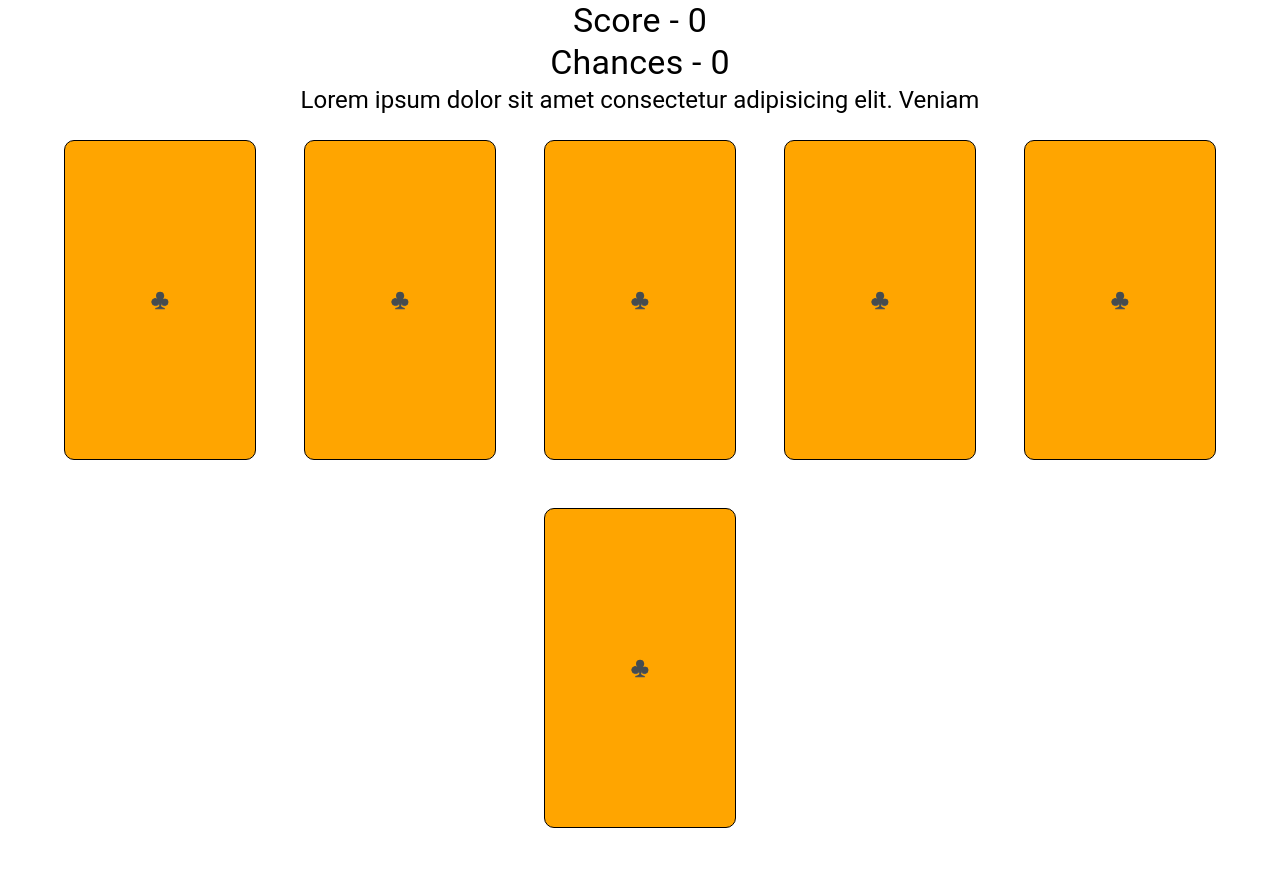
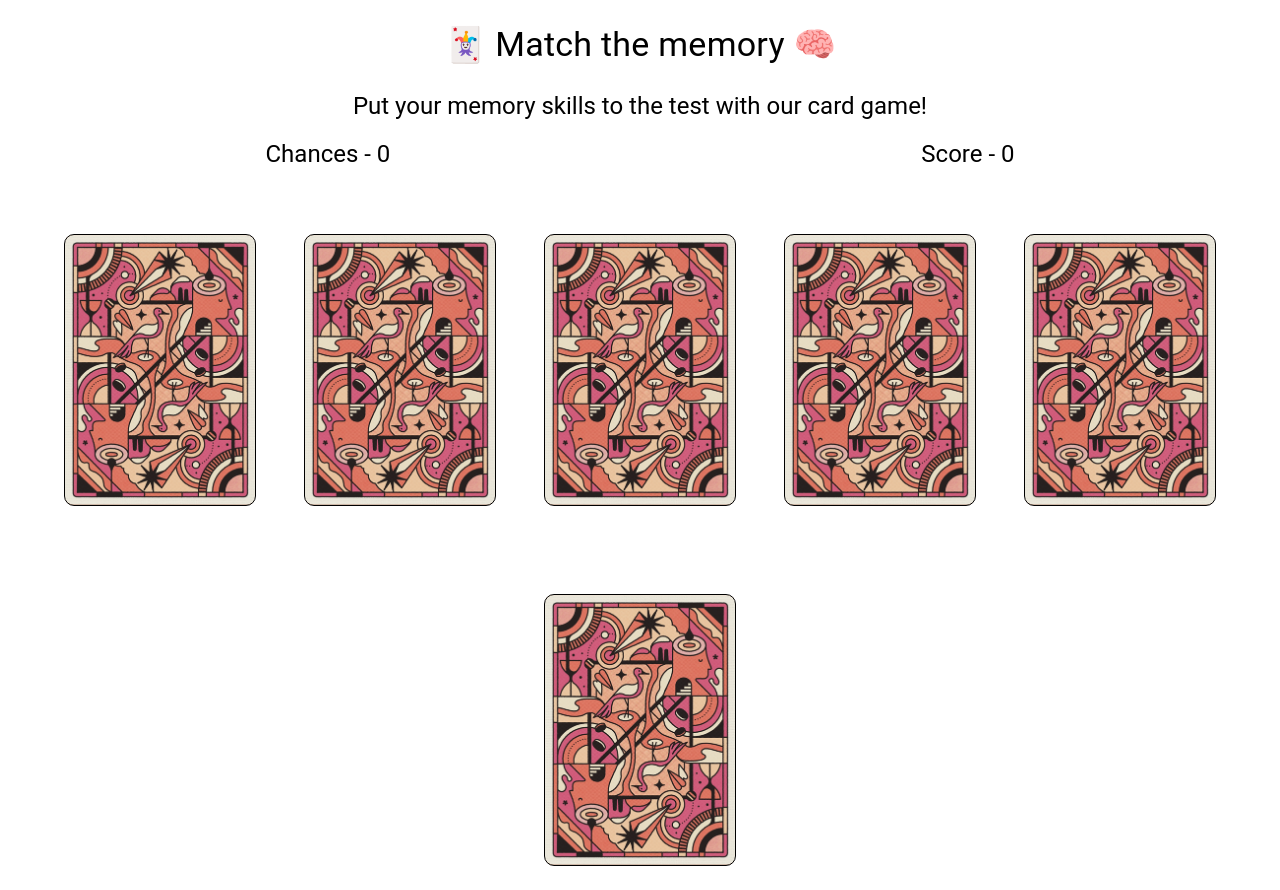
Before and after one commit to kavyakunder/card-game, a React (Create React App) app: page / in a window 1280 px wide. Before the commit the page ends 852 px from the top, so only its background shows below. Built offline with nearby package versions, Linux system fonts and the light colour scheme.

Commit message:
refactor: style and code

```diff
--- a/src/App.style.tsx
+++ /dev/null
@@ -1,16 +0,0 @@
-import { makeStyles } from "@mui/styles";
-
-export const useAppStyles = makeStyles((theme) => ({
-  card: {
-    alignItems: "center",
-    border: "1px solid black",
-    borderRadius: "10px",
-    cursor: "pointer",
-    display: "flex",
-    flexDirection: "column",
-    height: "20rem",
-    justifyContent: "center",
-    margin: "5px",
-    width: "12rem",
-  },
-}));
--- a/src/App.tsx
+++ b/src/App.tsx
@@ -2,20 +2,20 @@ import React, { useState, useEffect } from "react";
 import Button from "@mui/material/Button";
 import Typography from "@mui/material/Typography";
 import Grid from "@mui/material/Grid";
-import { useAppStyles } from "./App.style";
+import { Card } from "./component/Card";
 
 const CARD_DATA: CardType[] = [
-  { id: 1, color: "red" },
-  { id: 2, color: "blue" },
-  { id: 3, color: "yellow" },
-  { id: 4, color: "red" },
-  { id: 5, color: "blue" },
-  { id: 6, color: "yellow" },
+  { id: 1, design: "♣️" },
+  { id: 2, design: "♠️" },
+  { id: 3, design: "♦️" },
+  { id: 4, design: "♣️" },
+  { id: 5, design: "♠️" },
+  { id: 6, design: "♦️" },
 ];
 
-type CardType = {
+export type CardType = {
   id: number;
-  color: string;
+  design: string;
 };
 
 function App(): JSX.Element {
@@ -24,16 +24,14 @@ function App(): JSX.Element {
   const [matchedCards, setMatchedCards] = useState<Array<CardType>>([]);
   const [score, setScore] = useState<number>(0);
   const [chances, setChances] = useState<number>(0);
-  const classes = useAppStyles();
 
   const handleCardClick = (card: CardType) => {
     if (
       matchedCards.includes(card) ||
       flippedCards.includes(card) ||
       flippedCards.length === 2
-    ) {
+    )
       return;
-    }
 
     const newFlippedCards = [...flippedCards, card];
     setFlippedCards(newFlippedCards);
@@ -41,21 +39,19 @@ function App(): JSX.Element {
     if (newFlippedCards.length === 2) {
       setChances(chances + 1);
 
-      if (newFlippedCards[0].color === newFlippedCards[1].color) {
+      if (newFlippedCards[0].design === newFlippedCards[1].design) {
         setMatchedCards([...matchedCards, ...newFlippedCards]);
         setScore(score + 1);
         setFlippedCards([]);
         return;
-      } else {
-        setTimeout(() => {
-          setFlippedCards([]);
-        }, 1000);
       }
+      setTimeout(() => {
+        setFlippedCards([]);
+      }, 1000);
     }
   };
 
   const playAgain = () => {
-    setCards([...CARD_DATA]);
     setFlippedCards([]);
     setMatchedCards([]);
     setScore(0);
@@ -68,15 +64,26 @@ function App(): JSX.Element {
 
   return (
     <div>
-      <Typography textAlign="center" variant="h4">
-        Score - {score}
+      <Typography textAlign="center" variant="h4" margin={3}>
+        🃏 Match the memory 🧠
       </Typography>
-      <Typography textAlign="center" variant="h4">
-        Chances - {chances}
+      <Typography textAlign="center" variant="h5" margin={2}>
+        Put your memory skills to the test with our card game!
       </Typography>
-      <Typography textAlign="center" variant="h5">
-        Lorem ipsum dolor sit amet consectetur adipisicing elit. Veniam
-      </Typography>
+      <Grid
+        alignItems="center"
+        direction="row"
+        display="flex"
+        justifyContent="space-around"
+      >
+        <Typography textAlign="center" variant="h5">
+          Chances - {chances}
+        </Typography>
+        <Typography textAlign="center" variant="h5">
+          Score - {score}
+        </Typography>
+      </Grid>
+
       <Grid
         container
         alignItems="center"
@@ -84,26 +91,12 @@ function App(): JSX.Element {
         justifyContent="center"
       >
         {cards.map((card) => (
-          <Grid
-            item
-            alignItems="center"
-            direction="row"
-            justifyContent="center"
-            key={card.id}
-            margin={3}
-            onClick={() => handleCardClick(card)}
-            className={`${classes.card}`}
-            style={{
-              backgroundColor:
-                matchedCards.includes(card) || flippedCards.includes(card)
-                  ? card.color
-                  : "orange",
-            }}
-          >
-            {flippedCards.includes(card) || matchedCards.includes(card)
-              ? card.color
-              : "♣️"}
-          </Grid>
+          <Card
+            card={card}
+            handleCardClick={handleCardClick}
+            flippedCards={flippedCards}
+            matchedCards={matchedCards}
+          />
         ))}
       </Grid>
 
--- /dev/null
+++ b/src/component/Card.style.tsx
@@ -0,0 +1,25 @@
+import { makeStyles } from "@mui/styles";
+export const useCardStyles = makeStyles((theme) => ({
+  card: {
+    alignItems: "center",
+    backgroundPosition: "center",
+    backgroundSize: "cover",
+    border: "1px solid black",
+    borderRadius: "10px",
+    cursor: "pointer",
+    display: "flex",
+    fontSize: "5rem",
+    height: "17rem",
+    justifyContent: "center",
+    marginTop: "4rem",
+    width: "12rem",
+  },
+
+  flippedDesign: {
+    backgroundColor: "#E8E5D9",
+  },
+
+  backDesign: {
+    backgroundImage: `url(assets/card.png)`,
+  },
+}));
--- /dev/null
+++ b/src/component/Card.tsx
@@ -0,0 +1,40 @@
+import { Grid } from "@mui/material";
+import { useCardStyles } from "./Card.style";
+import { CardType } from "../App";
+
+type CardProps = {
+  card: CardType;
+  flippedCards: Array<CardType>;
+  handleCardClick: (card: CardType) => void;
+  matchedCards: Array<CardType>;
+};
+
+export const Card = ({
+  card,
+  flippedCards,
+  handleCardClick,
+  matchedCards,
+}: CardProps) => {
+  const classes = useCardStyles();
+
+  return (
+    <Grid
+      item
+      alignItems="center"
+      direction="row"
+      justifyContent="center"
+      margin={3}
+      key={card.id}
+      onClick={() => handleCardClick(card)}
+      className={`${classes.card} ${
+        flippedCards.includes(card) || matchedCards.includes(card)
+          ? classes.flippedDesign
+          : classes.backDesign
+      }`}
+    >
+      {flippedCards.includes(card) || matchedCards.includes(card)
+        ? card.design
+        : null}
+    </Grid>
+  );
+};
--- a/src/index.css
+++ b/src/index.css
@@ -1,13 +1,12 @@
 body {
   margin: 0;
-  font-family: -apple-system, BlinkMacSystemFont, 'Segoe UI', 'Roboto', 'Oxygen',
-    'Ubuntu', 'Cantarell', 'Fira Sans', 'Droid Sans', 'Helvetica Neue',
-    sans-serif;
+  font-family: "Roboto", "Oxygen", "Ubuntu", "Cantarell", "Fira Sans",
+    "Droid Sans", "Helvetica Neue", sans-serif;
   -webkit-font-smoothing: antialiased;
   -moz-osx-font-smoothing: grayscale;
 }
 
 code {
-  font-family: source-code-pro, Menlo, Monaco, Consolas, 'Courier New',
+  font-family: source-code-pro, Menlo, Monaco, Consolas, "Courier New",
     monospace;
 }
```
Also changed, not shown: public/assets/card.png (added).
